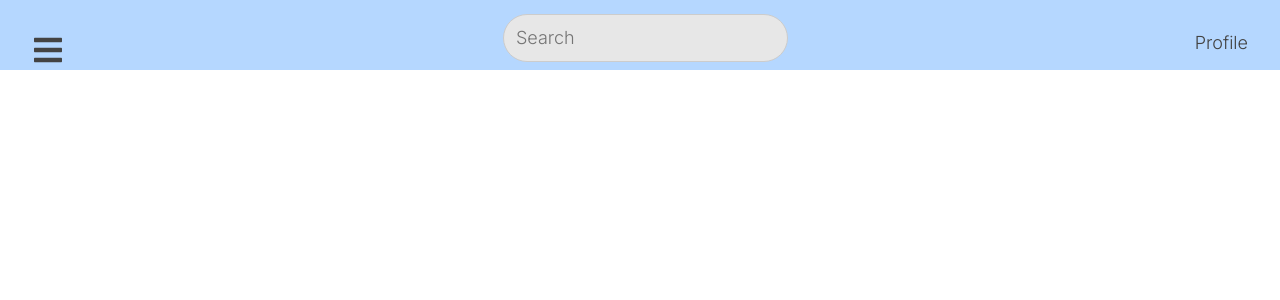
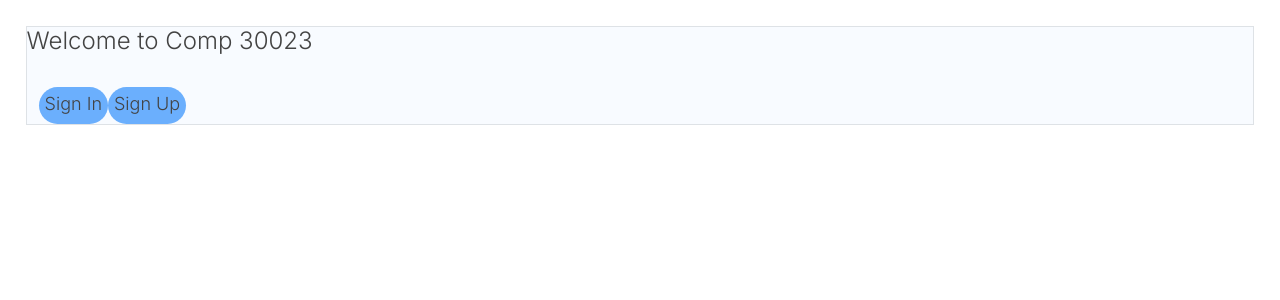
Before and after one commit to yiyangshen/COMP30022-DocMcStuffins, a React (Create React App) app in the folder frontend/: page / in a window 1280 px wide. Shown: the top 300 px of the page. Built offline with nearby package versions, Linux system fonts and the light colour scheme.

Commit message:
Added a home page

```diff
--- a/frontend/src/App.tsx
+++ b/frontend/src/App.tsx
@@ -23,8 +23,9 @@ import AddContact from "./components/addContact";
 import GroupDetails from "./components/groupDetails";
 import Profile from "./components/profile";
 import MemoAmmend from "./components/memoAmmend";
-import GroupAmend from "./components/groupAmend"
-import ContactAmend from "./components/contactAmend"
+import GroupAmend from "./components/groupAmend";
+import ContactAmend from "./components/contactAmend";
+import Home from "./components/home";
 
 /* Enable credentials to be shared among pages */
 axios.defaults.withCredentials = true;
@@ -46,6 +47,7 @@ function App() {
         <div>
             <Router history={history}>
                 <Switch>
+                    <Route exact path="/" component={Home} />
                     <Route exact path="/signin" component={SignIn} />
                     <Route exact path="/register" component={SignUp} />
 
@@ -69,7 +71,11 @@ function App() {
                             path="/contacts/details"
                             component={ContactDetails}
                         />
-                        <Route exact path="/contacts/details/ammend" component = {ContactAmend}/>
+                        <Route
+                            exact
+                            path="/contacts/details/ammend"
+                            component={ContactAmend}
+                        />
 
                         <Route exact path="/groups" component={ViewGroups} />
                         <Route exact path="/groups/new" component={NewGroup} />
@@ -83,7 +89,11 @@ function App() {
                             path="/groups/details"
                             component={GroupDetails}
                         />
-                        <Route exact path="groups/details/ammend" component={GroupAmend}/>
+                        <Route
+                            exact
+                            path="groups/details/ammend"
+                            component={GroupAmend}
+                        />
 
                         <Route exact path="/memos" component={ViewMemos} />
                         <Route exact path="/memos/new" component={NewMemo} />
--- /dev/null
+++ b/frontend/src/components/home.tsx
@@ -0,0 +1,33 @@
+/* Import the required libraries and types */
+import React from "react";
+import history from "../history";
+
+/* Component to home */
+class home extends React.Component {
+    render() {
+        return (
+            <div className="border">
+                <h1>Welcome to Comp 30023</h1>
+                <br />
+                <span className="landingbtn">
+                    <button
+                        className="base-button"
+                        type="button"
+                        onClick={() => history.push(`/signin`)}
+                    >
+                        <h2>Sign In</h2>
+                    </button>
+                    <button
+                        className="base-button"
+                        type="button"
+                        onClick={() => history.push(`/register`)}
+                    >
+                        <h2>Sign Up</h2>
+                    </button>
+                </span>
+            </div>
+        );
+    }
+}
+
+export default home;
--- a/frontend/src/components/memoAmmend.tsx
+++ b/frontend/src/components/memoAmmend.tsx
@@ -6,8 +6,6 @@ import history from "../history";
 /* Import the required libraries and types */
 import { getMemoDetails, deleteMemo, amendMemoDetails } from "../api/memoApi";
 import { getId } from "../api/userApi";
-import { IMemo } from "../interfaces";
-import { throws } from "assert";
 
 /* Component to memo detail */
 class memoDetail extends React.Component {
```
